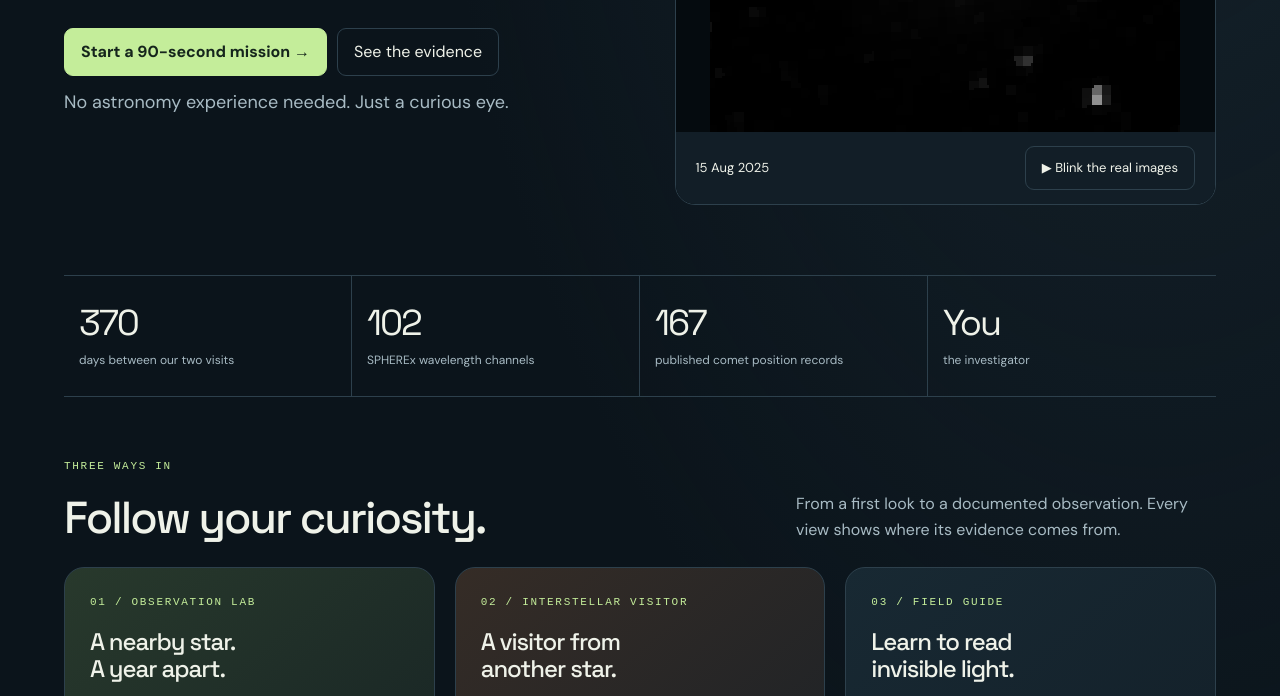
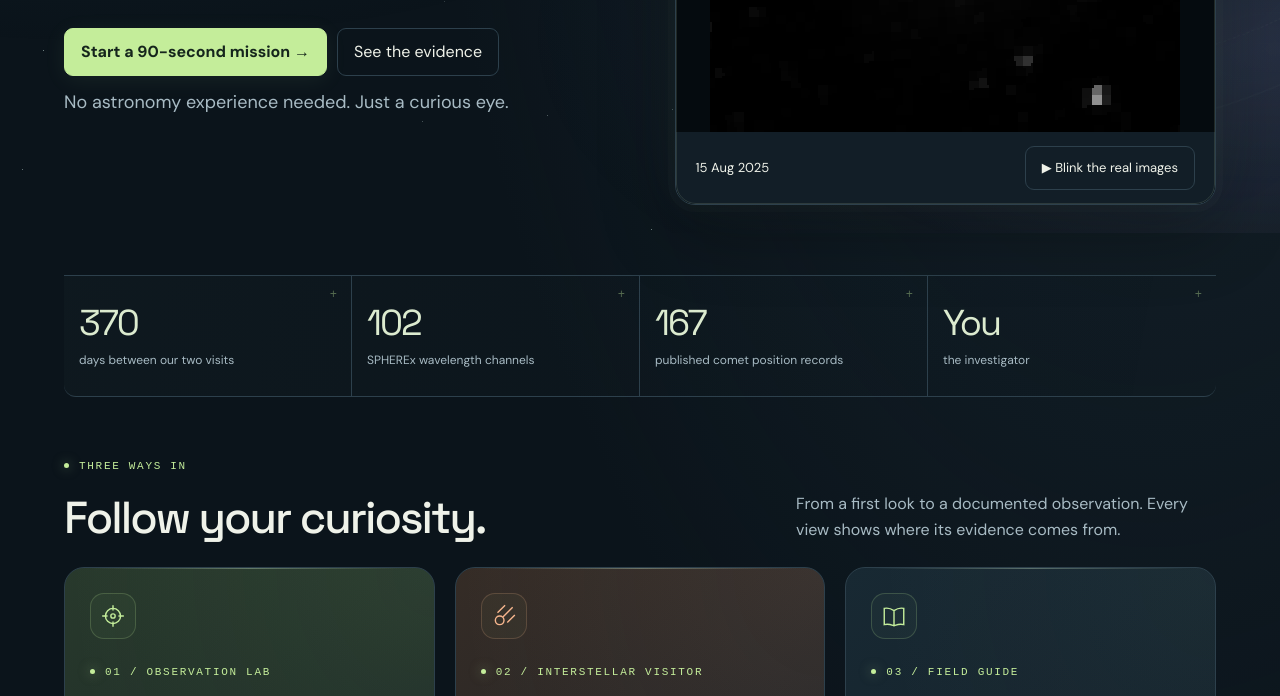
Before and after one commit to sumedhbestavemula1235-sudo/sky-motion-atlas, a website: page public/index.html in a window 1280 px wide. Shown: the part 567-1263 px from the top of the page. Drawn offline with Linux system fonts and the light colour scheme.

Commit message:
Add cosmic UI decorations and accessible ambient animations

```diff
--- /dev/null
+++ b/public/effects.css
@@ -0,0 +1,26 @@
+/* Decorative sky layer stays behind the observation surfaces. */
+body{isolation:isolate}
+.cosmic-backdrop{position:fixed;inset:0;z-index:-1;overflow:hidden;pointer-events:none;background:radial-gradient(ellipse at 8% 35%,#274c532c,transparent 45%),radial-gradient(ellipse at 95% 75%,#654d7924,transparent 40%)}
+.aurora{position:absolute;width:85vw;height:65vh;left:-20%;top:5%;background:radial-gradient(ellipse,#84cfa51a,transparent 68%);animation:aurora-drift 22s ease-in-out infinite alternate}
+.aurora.second{left:50%;top:40%;background:radial-gradient(ellipse,#91a6ec19,transparent 68%);animation-delay:-11s}
+.sky-star{position:absolute;width:var(--size);height:var(--size);background:#d9f2ec;border-radius:50%;opacity:.4;box-shadow:0 0 7px #c4ed9a55;animation:star-breathe var(--duration) ease-in-out infinite alternate;animation-delay:var(--delay)}
+.sky-orbit{position:absolute;width:65vw;height:65vw;min-width:420px;min-height:420px;border:1px solid #b3d5c00c;border-radius:50%;right:-26vw;top:0;transform:rotate(-25deg) scaleY(.6)}
+.sky-orbit::before,.sky-orbit::after{content:'';position:absolute;inset:12%;border:1px dashed #b3d5c014;border-radius:50%}.sky-orbit::after{inset:25%}
+.site-header{background:#0b141b9e;position:relative}.site-header::after{content:'';position:absolute;height:1px;bottom:-1px;left:8%;width:38%;background:linear-gradient(90deg,transparent,#c4ed9a90,transparent)}
+.brand-mark{display:inline-block;transition:transform .6s ease}.brand:hover .brand-mark{transform:rotate(90deg)}
+.site-header nav a{position:relative}.site-header nav a::after{content:'';position:absolute;bottom:0;left:0;width:100%;height:2px;background:var(--lime);transform:scaleX(0);transform-origin:left;transition:transform .25s}.site-header nav a:hover::after,.site-header nav a[aria-current]::after{transform:scaleX(1)}
+.hero{position:relative}.hero h1 em{color:#d2efb5;text-shadow:0 0 45px #c4ed9a1c}.hero-image{box-shadow:0 24px 75px #0005,0 0 0 7px #9bc3ab06,0 0 65px #91cdb010}.hero-image::after{content:'';position:absolute;inset:0;border-radius:inherit;border:1px solid #d7f1bd22;pointer-events:none}
+.eyebrow{display:flex;align-items:center;gap:10px}.eyebrow::before{content:'';flex:0 0 5px;width:5px;height:5px;border-radius:50%;background:var(--lime);box-shadow:0 0 12px #c4ed9a88}
+.card{position:relative;transition:transform .28s ease,border-color .28s ease,box-shadow .28s ease;background:radial-gradient(ellipse at 100% 0,#b5dac50b,transparent 65%),linear-gradient(140deg,#182933,var(--panel))}.card::after{content:'';position:absolute;left:25px;right:25px;top:0;height:1px;background:linear-gradient(90deg,transparent,#b9d6bd66,transparent);pointer-events:none}.card.green{background:radial-gradient(ellipse at top right,#b1e58c16,transparent 70%),linear-gradient(140deg,#28392c,#142023)}.card.amber{background:radial-gradient(ellipse at top right,#edb19016,transparent 70%),linear-gradient(140deg,#352c26,#182027)}
+.card-icon{width:46px;height:46px;margin:0 0 24px;color:var(--lime);padding:9px;border:1px solid #c4ed9a30;border-radius:14px;background:#c4ed9a08}.amber .card-icon{color:var(--orange);border-color:#f6b58d30}.card .number{color:#abc6be;font-variant-numeric:tabular-nums}.panel{box-shadow:0 12px 35px #00000018}.stat{position:relative}.stat::before{content:'+';position:absolute;right:14px;top:12px;color:#c4ed9a66;font:12px monospace}.stat strong{color:#dcebcf}.stats{background:linear-gradient(100deg,#9ac7b007,transparent);border-radius:0 0 12px 12px}.section-head h2{max-width:700px}
+button,.button{transition:transform .2s,box-shadow .2s,border-color .2s,background .2s}.primary{box-shadow:0 4px 22px #b5df8e13}.primary:hover{box-shadow:0 5px 30px #b5df8e30}button:active:not(:disabled),.button:active{transform:translateY(1px) scale(.98)}textarea:focus,select:focus{border-color:var(--lime);box-shadow:0 0 20px #c4ed9a0c}.progress span{box-shadow:0 0 12px #c4ed9a77}.spectrum-strip{box-shadow:0 0 22px #b7baf51a}.callout{background-image:linear-gradient(100deg,#c4ed9a05,transparent)}
+.motion-control{font:11px ui-monospace,monospace;letter-spacing:.5px;min-height:44px;color:var(--muted);border-radius:30px}.motion-control::before{content:'';width:6px;height:6px;border-radius:50%;background:var(--lime)}.motion-control[aria-pressed=false]::before{background:var(--muted)}
+.reveal-in{animation:arrival .65s both cubic-bezier(.22,1,.36,1);animation-delay:var(--reveal-delay,0ms)}
+@keyframes arrival{from{opacity:.35;transform:translateY(16px)}to{opacity:1;transform:translateY(0)}}
+@keyframes star-breathe{from{opacity:.2}to{opacity:.65}}
+@keyframes aurora-drift{from{transform:translate(0,0)}to{transform:translate(10%,8%)}}
+@media(hover:hover) and (pointer:fine){.card:hover{transform:translateY(-5px);border-color:#92b29c;box-shadow:0 18px 40px #0003}.button:hover{transform:translateY(-2px)}}
+@media(max-width:800px){.sky-star:nth-child(n+28){display:none}.aurora{animation:none}.sky-orbit{opacity:.5}.card-icon{width:40px;height:40px;margin-bottom:18px}}
+body.effects-paused .cosmic-backdrop *,body.presenting .cosmic-backdrop *{animation-play-state:paused}body.effects-paused .reveal-in{animation:none}body.effects-paused *,body.effects-paused *::before,body.effects-paused *::after{transition:none!important}body.effects-paused .card:hover,body.effects-paused .button:hover{transform:none}
+@media(prefers-reduced-motion:reduce){*,*::before,*::after{animation:none!important;transition:none!important;scroll-behavior:auto!important}.card:hover,.button:hover{transform:none}}
+@media print{.cosmic-backdrop,.motion-control,.card-icon{display:none!important}.reveal-in{animation:none}.card,.panel,.hero-image{box-shadow:none}}
--- /dev/null
+++ b/public/effects.js
@@ -0,0 +1,50 @@
+'use strict';
+(() => {
+ const sky=document.createElement('div');
+ sky.className='cosmic-backdrop';sky.setAttribute('aria-hidden','true');
+ sky.innerHTML='<div class="aurora"></div><div class="aurora second"></div><div class="sky-orbit"></div>';
+ // Fixed decorative coordinates: no moving markers on scientific imagery.
+ for(let i=0;i<48;i++){
+  const star=document.createElement('i');star.className='sky-star';
+  star.style.cssText=`left:${(i*37.71)%100}%;top:${(i*23.13+7)%100}%;--size:${i%7===0?2:1}px;--duration:${4+i%5}s;--delay:-${i%8}s`;
+  sky.append(star);
+ }
+ document.body.prepend(sky);
+ const reduced=window.matchMedia('(prefers-reduced-motion: reduce)');
+ let paused=false;
+ try{paused=localStorage.getItem('atlas-effects-paused')==='true';}catch{}
+ const control=document.createElement('button');control.className='motion-control';control.type='button';
+ document.querySelector('footer').append(control);
+ function sync(){
+  const off=paused||reduced.matches;
+  document.body.classList.toggle('effects-paused',off);
+  control.setAttribute('aria-pressed',String(!off));
+  control.textContent=off?'Ambient motion: off':'Ambient motion: on';
+  control.title=reduced.matches?'Your device prefers reduced motion':'Toggle decorative background motion';
+ }
+ control.onclick=()=>{paused=!paused;try{localStorage.setItem('atlas-effects-paused',String(paused));}catch{}sync();};
+ if(reduced.addEventListener)reduced.addEventListener('change',sync);
+ sync();
+ document.addEventListener('visibilitychange',()=>{sky.hidden=document.hidden;});
+ const icons=[
+  '<circle cx="12" cy="12" r="7"/><path d="M12 2v5m0 10v5M2 12h5m10 0h5"/><circle cx="12" cy="12" r="2"/>',
+  '<circle cx="8" cy="16" r="4"/><path d="m11 13 9-9M6 9l7-7m2 16 7-7"/>',
+  '<path d="M3 5c4-1 6 0 9 2 3-2 5-3 9-2v15c-4-1-6 0-9 1-3-1-5-2-9-1ZM12 7v14"/>'
+ ];
+ let observer;
+ function decorate(){
+  if(observer)observer.disconnect();
+  document.querySelectorAll('.card').forEach((card,i)=>{
+   if(card.querySelector('.number,.card-icon'))return;
+   const icon=document.createElementNS('http://www.w3.org/2000/svg','svg');
+   icon.setAttribute('viewBox','0 0 24 24');icon.setAttribute('class','card-icon');icon.setAttribute('aria-hidden','true');icon.setAttribute('fill','none');icon.setAttribute('stroke','currentColor');icon.setAttribute('stroke-width','1.3');icon.innerHTML=icons[i%icons.length];card.prepend(icon);
+  });
+  if(reduced.matches||paused||!('IntersectionObserver' in window))return;
+  observer=new IntersectionObserver(entries=>entries.forEach(entry=>{
+   if(entry.isIntersecting){entry.target.classList.add('reveal-in');observer.unobserve(entry.target);}
+  }),{threshold:.08});
+  document.querySelectorAll('.hero article,.hero-image,.stat,.section-head,.card,.lab-header,.callout,.prose').forEach((el,i)=>{el.style.setProperty('--reveal-delay',`${i%3*70}ms`);observer.observe(el);});
+ }
+ new MutationObserver(decorate).observe(document.getElementById('app'),{childList:true});
+ decorate();
+})();
--- a/public/index.html
+++ b/public/index.html
@@ -1,3 +1,3 @@
 <!doctype html>
-<html lang="en"><head><meta charset="utf-8"><meta name="viewport" content="width=device-width,initial-scale=1"><meta name="theme-color" content="#0b141b"><meta name="description" content="Become a sky investigator. Blink real SPHEREx observations, record what you notice, and follow an interstellar visitor through the archive."><meta property="og:title" content="What Moved? · Sky Motion Atlas"><meta property="og:description" content="Two real observations. One small investigation. Explore the changing infrared sky."><title>What Moved? · Sky Motion Atlas</title><link rel="stylesheet" href="atlas.css"><script src="atlas.js" defer></script></head>
+<html lang="en"><head><meta charset="utf-8"><meta name="viewport" content="width=device-width,initial-scale=1"><meta name="theme-color" content="#0b141b"><meta name="description" content="Become a sky investigator. Blink real SPHEREx observations, record what you notice, and follow an interstellar visitor through the archive."><meta property="og:title" content="What Moved? · Sky Motion Atlas"><meta property="og:description" content="Two real observations. One small investigation. Explore the changing infrared sky."><title>What Moved? · Sky Motion Atlas</title><link rel="stylesheet" href="atlas.css"><link rel="stylesheet" href="effects.css"><script src="atlas.js" defer></script><script src="effects.js" defer></script></head>
 <body><a class="skip" href="#app">Skip to content</a><header class="site-header"><a class="brand" href="#home"><span class="brand-mark" aria-hidden="true">✳</span> What Moved?<span class="brand-sub">SKY MOTION ATLAS</span></a><nav aria-label="Main navigation"><a href="#explore">Investigate</a><a href="#comet">Interstellar visitor</a><a href="#learn">Field guide</a><a href="#evidence">Our evidence</a></nav><button id="present" class="quiet">Present →</button></header><main id="app" tabindex="-1"></main><footer><a class="brand" href="#home">✳ What Moved?</a><p>An independent NASA Space Apps project · Planet X and SPHEREx</p><a href="#evidence">Sources & methods →</a><span>NASA / JPL-Caltech / IRSA data</span></footer><div id="announcement" class="sr-only" role="status" aria-live="polite"></div><noscript>This atlas needs JavaScript. <a href="assets/barnards-star-2025.png">View the 2025 observation</a> or <a href="assets/barnards-star-2026.png">the 2026 observation</a>.</noscript></body></html>
```
Also changed, not shown: tests/browser.cjs (+10 -0 lines), 1 other file.
